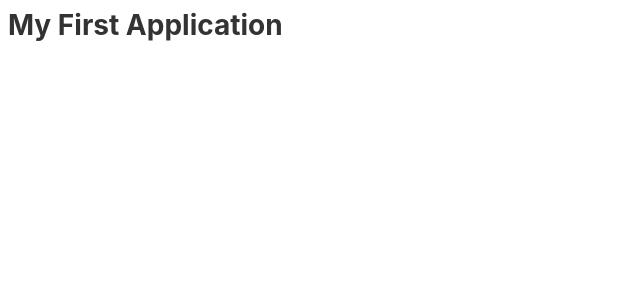
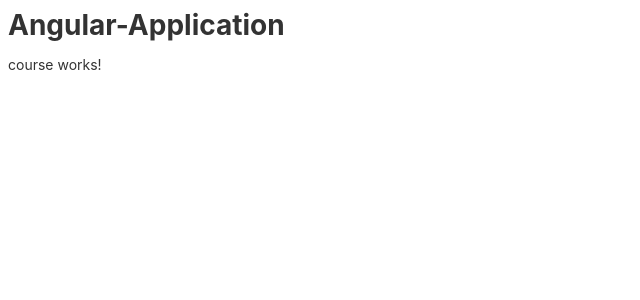
Before and after one commit to Kanwar007-zz/AngularAndTypeScript, an Angular app in the folder angular-application/: page / in a window 1280 px wide. Shown: the top 300 px of the page, without its empty margins (0-640 px from the left). Built offline with nearby package versions, Linux system fonts and the light colour scheme.

Commit message:
adding component

```diff
--- a/angular-application/src/app/app.component.html
+++ b/angular-application/src/app/app.component.html
@@ -298,7 +298,7 @@
   }
 </style>
 <div>
-  <h1> My First Application</h1>
+  <h1> {{title}}</h1>
 </div>
 
 
@@ -310,6 +310,6 @@
 <!-- * * * * * * * * * * End of Placeholder * * * * * * * * * * * -->
 <!-- * * * * * * * * * * * * * * * * * * * * * * * * * * * * * * * -->
 
-
+<app-course></app-course>
 
 <router-outlet></router-outlet>
--- a/angular-application/src/app/app.component.ts
+++ b/angular-application/src/app/app.component.ts
@@ -6,5 +6,5 @@
   styleUrls: ['./app.component.css']
 })
 export class AppComponent {
-  title = 'angular-application';
+  title = 'Angular-Application';
 }
--- a/angular-application/src/app/app.module.ts
+++ b/angular-application/src/app/app.module.ts
@@ -3,10 +3,12 @@
 
 import { AppRoutingModule } from './app-routing.module';
 import { AppComponent } from './app.component';
+import { CourseComponent } from './course/course.component';
 
 @NgModule({
   declarations: [
-    AppComponent
+    AppComponent,
+    CourseComponent
   ],
   imports: [
     BrowserModule,
--- /dev/null
+++ b/angular-application/src/app/course/course.component.html
@@ -0,0 +1 @@
+<p>course works!</p>
--- /dev/null
+++ b/angular-application/src/app/course/course.component.ts
@@ -0,0 +1,15 @@
+import { Component, OnInit } from '@angular/core';
+
+@Component({
+  selector: 'app-course',
+  templateUrl: './course.component.html',
+  styleUrls: ['./course.component.css']
+})
+export class CourseComponent implements OnInit {
+
+  constructor() { }
+
+  ngOnInit(): void {
+  }
+
+}
```
Also changed, not shown: angular-application/src/app/course/course.component.css (added), 2 other files (tests, documents, lock files or other folders).
